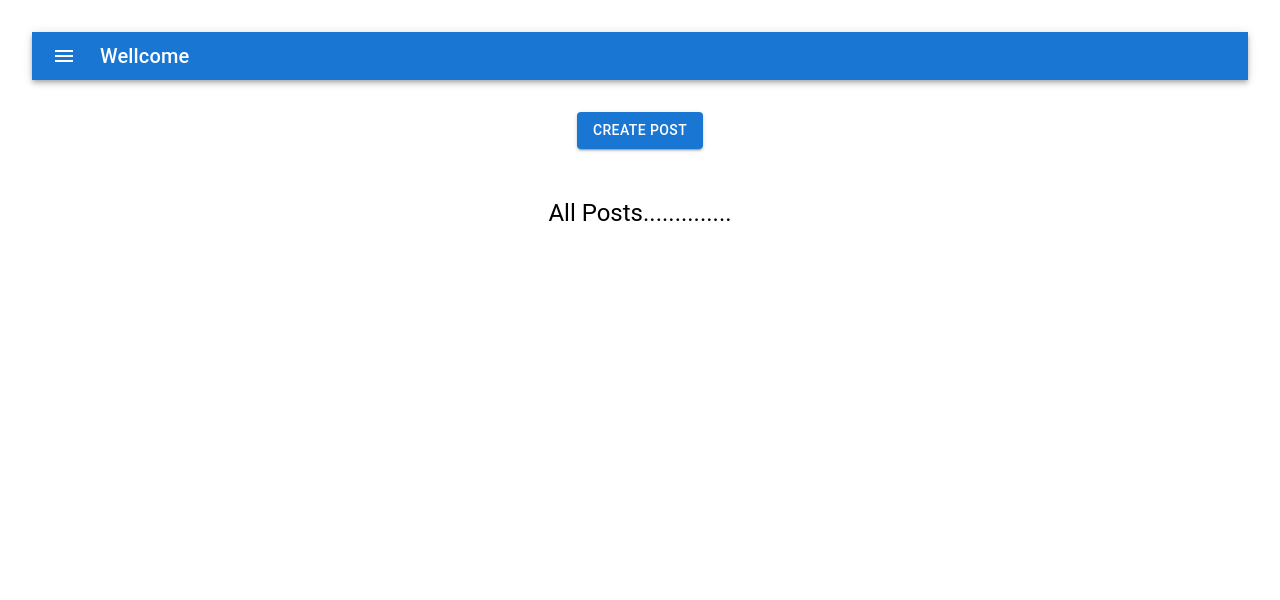
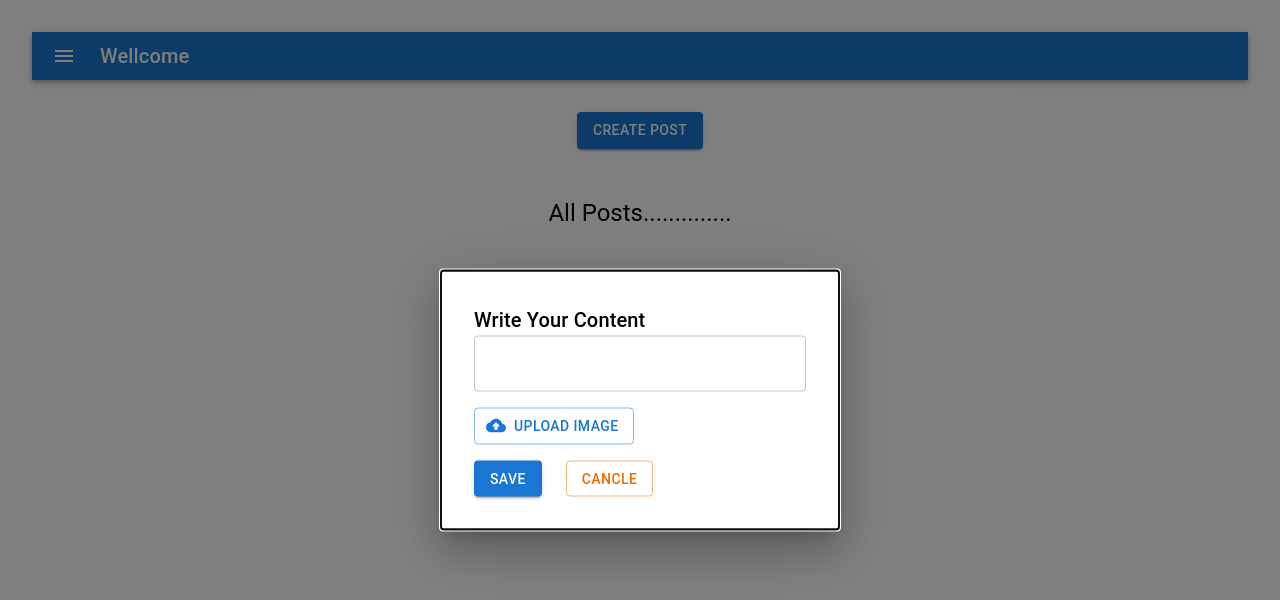
Before and after one commit to sajjad960/Simple_Social_Media_Frontend, a React (Vite) app: page / in a window 1280 px wide. Shown: the top 600 px of the page. Built offline with nearby package versions, Linux system fonts and the light colour scheme.

Commit message:
designing post

```diff
--- a/src/views/home/components/CreatePost.tsx
+++ b/src/views/home/components/CreatePost.tsx
@@ -1,9 +1,9 @@
-import { Button } from "@mui/material"
+import CreatePostModal from "./CreatePost/Modal"
 
 const CreatePost = () => {
   return (
     <div>
-        <Button variant="contained">Create Post</Button>
+        <CreatePostModal/>
     </div>
   )
 }
--- /dev/null
+++ b/src/views/home/components/CreatePost/Modal.tsx
@@ -0,0 +1,83 @@
+import * as React from "react";
+import Backdrop from "@mui/material/Backdrop";
+import Box from "@mui/material/Box";
+import Modal from "@mui/material/Modal";
+import Fade from "@mui/material/Fade";
+import Button from "@mui/material/Button";
+import Typography from "@mui/material/Typography";
+import { TextField } from "@mui/material";
+import UploadImages from "./UploadImages";
+
+const style = {
+  position: "absolute",
+  top: "50%",
+  left: "50%",
+  transform: "translate(-50%, -50%)",
+  width: 400,
+  bgcolor: "#fff",
+  border: "2px solid #000",
+  boxShadow: 24,
+  p: 4,
+};
+
+export default function CreatePostModal() {
+  const [open, setOpen] = React.useState(true);
+  const handleOpen = () => setOpen(true);
+  const handleClose = () => setOpen(false);
+
+  return (
+    <div>
+      <Button variant="contained" onClick={handleOpen}>
+        Create Post
+      </Button>
+      <Modal
+        aria-labelledby="transition-modal-title"
+        aria-describedby="transition-modal-description"
+        open={open}
+        onClose={handleClose}
+        closeAfterTransition
+        slots={{ backdrop: Backdrop }}
+        slotProps={{
+          backdrop: {
+            timeout: 500,
+          },
+        }}
+      >
+        <Fade in={open}>
+          <Box sx={style}>
+            <Typography id="transition-modal-title" variant="h6" component="h2">
+              Write Your Content
+            </Typography>
+            <TextField
+              id="outlined-multiline-flexible"
+              fullWidth
+              multiline
+              maxRows={12}
+            />
+            <Box sx={{ mt: 2 }}>
+              <UploadImages />
+            </Box>
+            <Box>
+              <Button
+                variant="contained"
+                color="primary"
+                sx={{ mt: 2, mr: 3 }}
+                onClick={handleClose}
+              >
+                Save
+              </Button>
+              <Button
+                variant="outlined"
+                color="warning"
+                sx={{ mt: 2 }}
+                onClick={handleClose}
+              >
+                Cancle
+              </Button>
+            </Box>
+          </Box>
+        </Fade>
+      </Modal>
+    </div>
+  );
+}
--- /dev/null
+++ b/src/views/home/components/CreatePost/UploadImages.tsx
@@ -0,0 +1,25 @@
+import * as React from 'react';
+import { styled } from '@mui/material/styles';
+import Button from '@mui/material/Button';
+import CloudUploadIcon from '@mui/icons-material/CloudUpload';
+
+const VisuallyHiddenInput = styled('input')({
+  clip: 'rect(0 0 0 0)',
+  clipPath: 'inset(50%)',
+  height: 1,
+  overflow: 'hidden',
+  position: 'absolute',
+  bottom: 0,
+  left: 0,
+  whiteSpace: 'nowrap',
+  width: 1,
+});
+
+export default function UploadImages() {
+  return (
+    <Button component="label" variant="outlined" startIcon={<CloudUploadIcon />}>
+      Upload Image
+      <VisuallyHiddenInput type="file" multiple accept="image/*" name="uploadImages" id="uploadImages" />
+    </Button>
+  );
+}
```
Also changed, not shown: src/routes/Navigator.tsx (+2 -10 lines).
